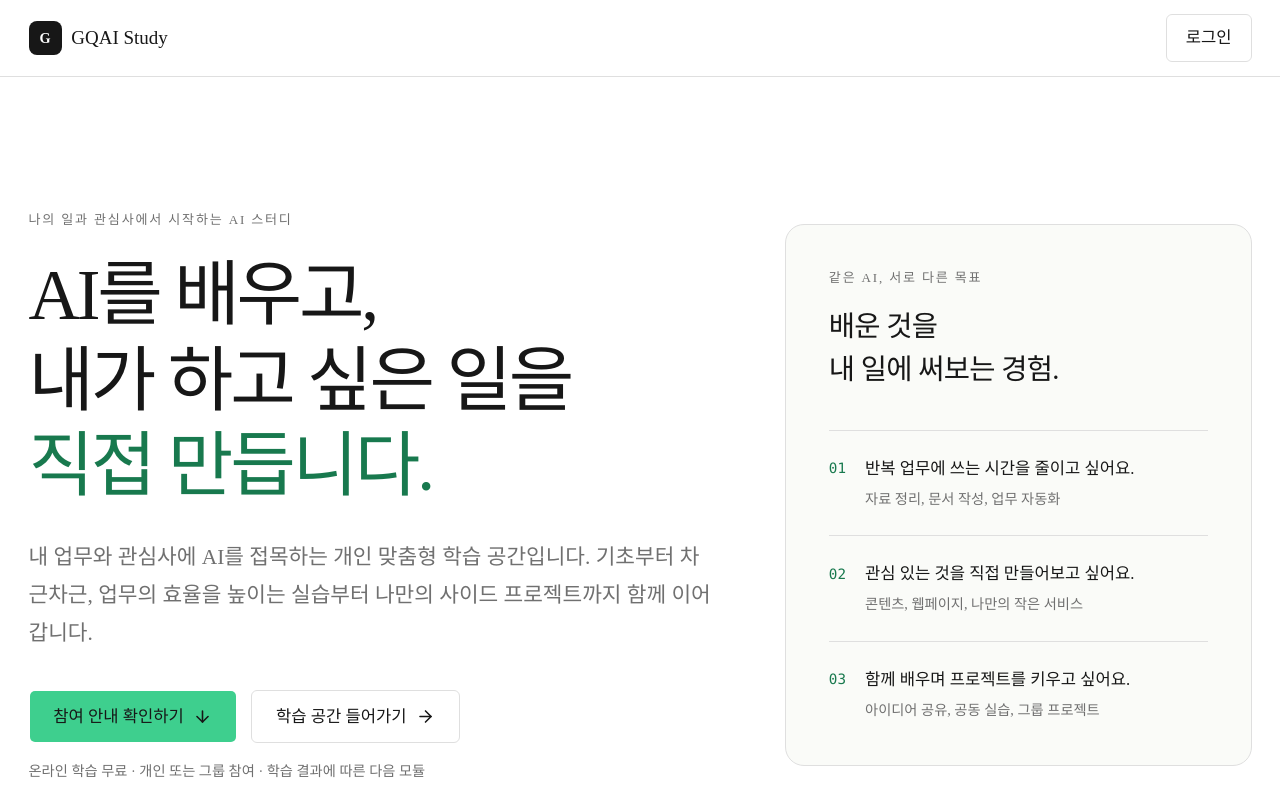
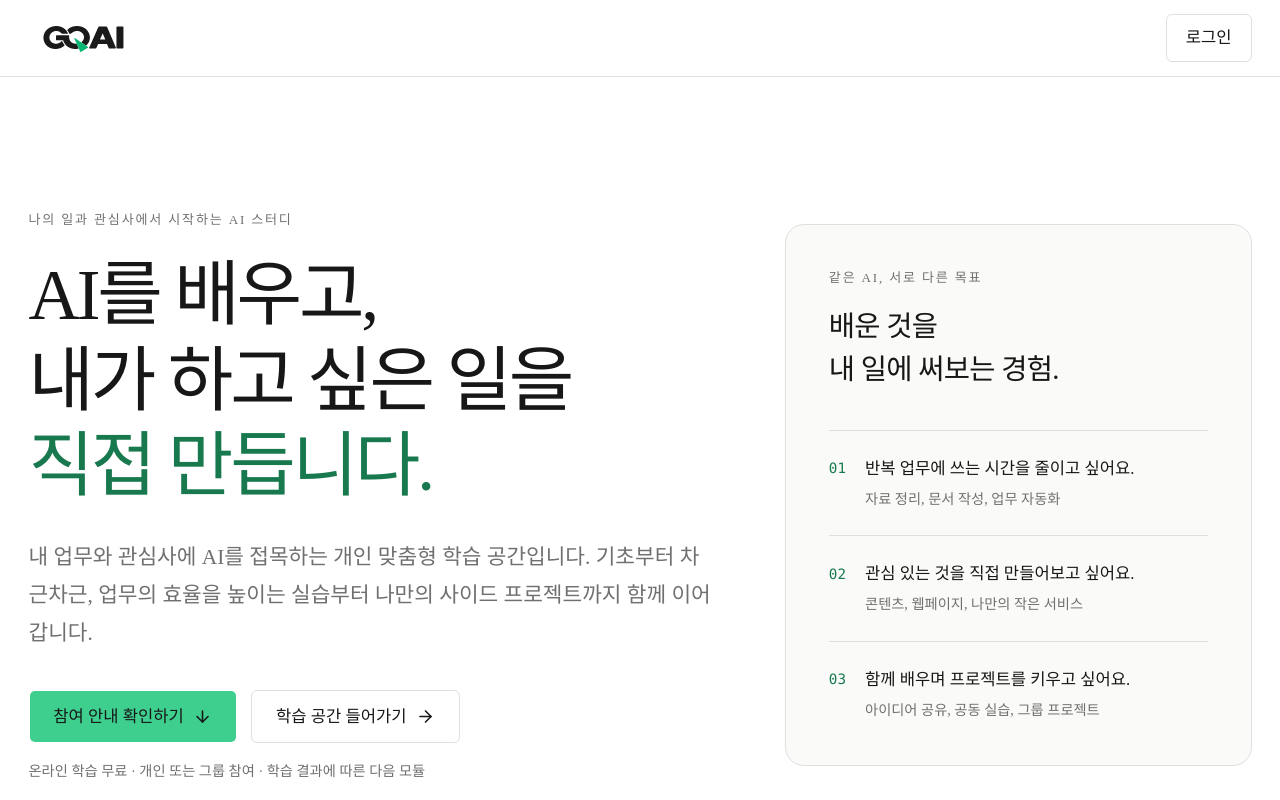
Before and after one commit to yongkyu4803/gqai-study, a Next.js app: page / in a window 1280 px wide. Shown: the top 800 px of the page. Built offline with nearby package versions, Linux system fonts and the light colour scheme.

Commit message:
feat: replace study branding with GQAI logo

```diff
--- a/src/app/page.tsx
+++ b/src/app/page.tsx
@@ -1,4 +1,5 @@
 import Link from "next/link";
+import Image from "next/image";
 import { ArrowDown, ArrowRight, Check } from "lucide-react";
 import { Button } from "@/components/ui/button";
 
@@ -24,13 +25,17 @@ export default function HomePage() {
         <div className="content-wrap flex h-16 items-center justify-between">
           <Link
             href="/"
-            className="flex items-center gap-2 font-medium"
+            className="block"
             aria-label="GQAI Study 홈"
           >
-            <span className="flex size-7 items-center justify-center rounded-md bg-[#171717] text-xs font-semibold text-white">
-              G
-            </span>
-            GQAI Study
+            <Image
+              src="/brand/gqai-logo.svg"
+              alt="GQAI"
+              width={110}
+              height={37}
+              className="h-auto w-[95px] sm:w-[110px]"
+              priority
+            />
           </Link>
           <Button variant="outline" render={<Link href="/login" />}>
             로그인
--- a/src/components/layout/application-frame.tsx
+++ b/src/components/layout/application-frame.tsx
@@ -1,6 +1,7 @@
 "use client";
 
 import Link from "next/link";
+import Image from "next/image";
 import { usePathname, useRouter } from "next/navigation";
 import { useEffect, useState, type ReactNode } from "react";
 import {
@@ -171,12 +172,17 @@ function Sidebar() {
     <aside className="hidden min-h-dvh w-60 shrink-0 border-r bg-[#fafafa] p-4 lg:flex lg:flex-col">
       <Link
         href={session?.role === "admin" ? "/admin" : "/learn"}
-        className="mb-8 flex items-center gap-2 px-2"
+        className="mb-8 block px-2"
+        aria-label="GQAI Study 홈"
       >
-        <span className="flex size-7 items-center justify-center rounded-md bg-[#171717] text-xs font-semibold text-white">
-          G
-        </span>
-        <span className="font-medium tracking-tight">GQAI Study</span>
+        <Image
+          src="/brand/gqai-logo.svg"
+          alt="GQAI"
+          width={110}
+          height={37}
+          className="h-auto w-[110px]"
+          priority
+        />
       </Link>
       <NavLinks />
       <div className="mt-auto border-t pt-4">
@@ -217,12 +223,17 @@ function MobileHeader() {
     <header className="sticky top-0 z-40 flex h-14 items-center justify-between border-b bg-white/95 px-5 backdrop-blur lg:hidden">
       <Link
         href={session?.role === "admin" ? "/admin" : "/learn"}
-        className="flex items-center gap-2 font-medium"
+        className="block"
+        aria-label="GQAI Study 홈"
       >
-        <span className="flex size-7 items-center justify-center rounded-md bg-[#171717] text-xs font-semibold text-white">
-          G
-        </span>
-        GQAI Study
+        <Image
+          src="/brand/gqai-logo.svg"
+          alt="GQAI"
+          width={95}
+          height={32}
+          className="h-auto w-[95px]"
+          priority
+        />
       </Link>
       <Sheet open={open} onOpenChange={setOpen}>
         <SheetTrigger
--- a/src/components/policies/policy-page.tsx
+++ b/src/components/policies/policy-page.tsx
@@ -1,4 +1,5 @@
 import Link from "next/link";
+import Image from "next/image";
 import type { ReactNode } from "react";
 import { ACCOUNT_POLICY_VERSION } from "@/lib/domain/account-policy";
 
@@ -15,8 +16,15 @@ export function PolicyPage({
     <main className="min-h-dvh bg-zinc-50">
       <header className="border-b bg-white">
         <div className="content-wrap flex h-16 items-center justify-between">
-          <Link href="/" className="font-medium">
-            GQAI Study
+          <Link href="/" className="block" aria-label="GQAI Study 홈">
+            <Image
+              src="/brand/gqai-logo.svg"
+              alt="GQAI"
+              width={110}
+              height={37}
+              className="h-auto w-[95px] sm:w-[110px]"
+              priority
+            />
           </Link>
           <Link
             href="/request-access"
```
Also changed, not shown: public/brand/gqai-logo.svg (added).
